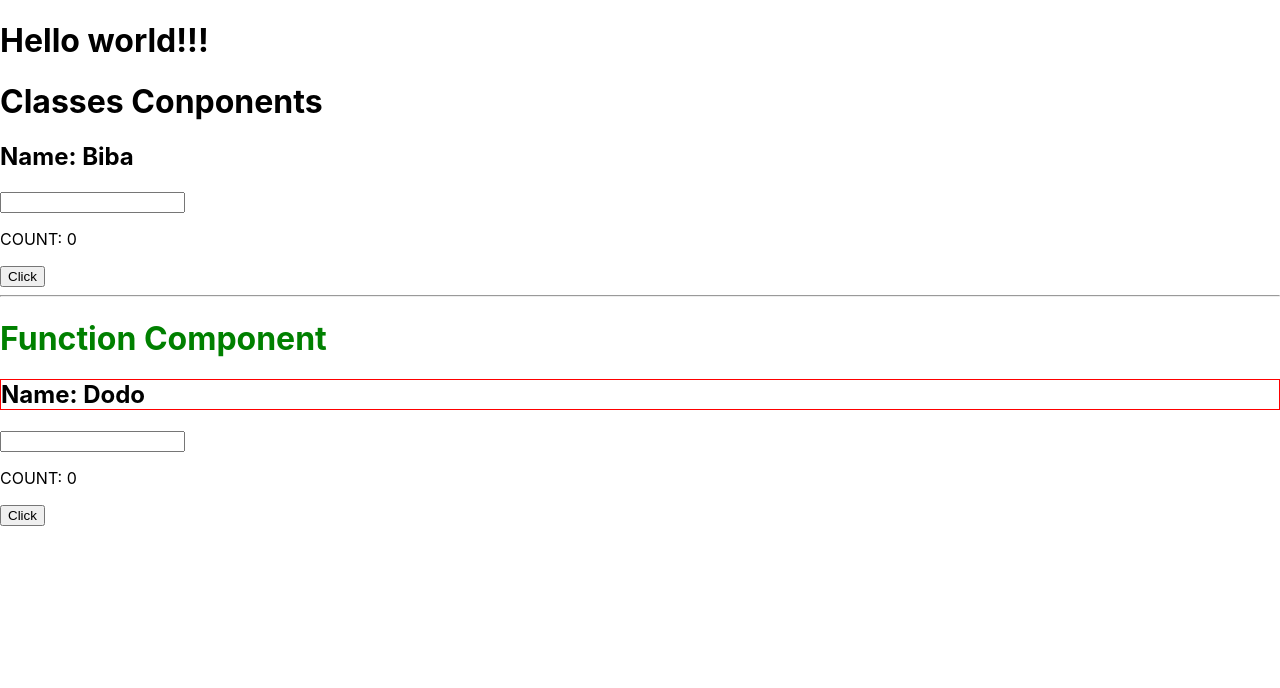
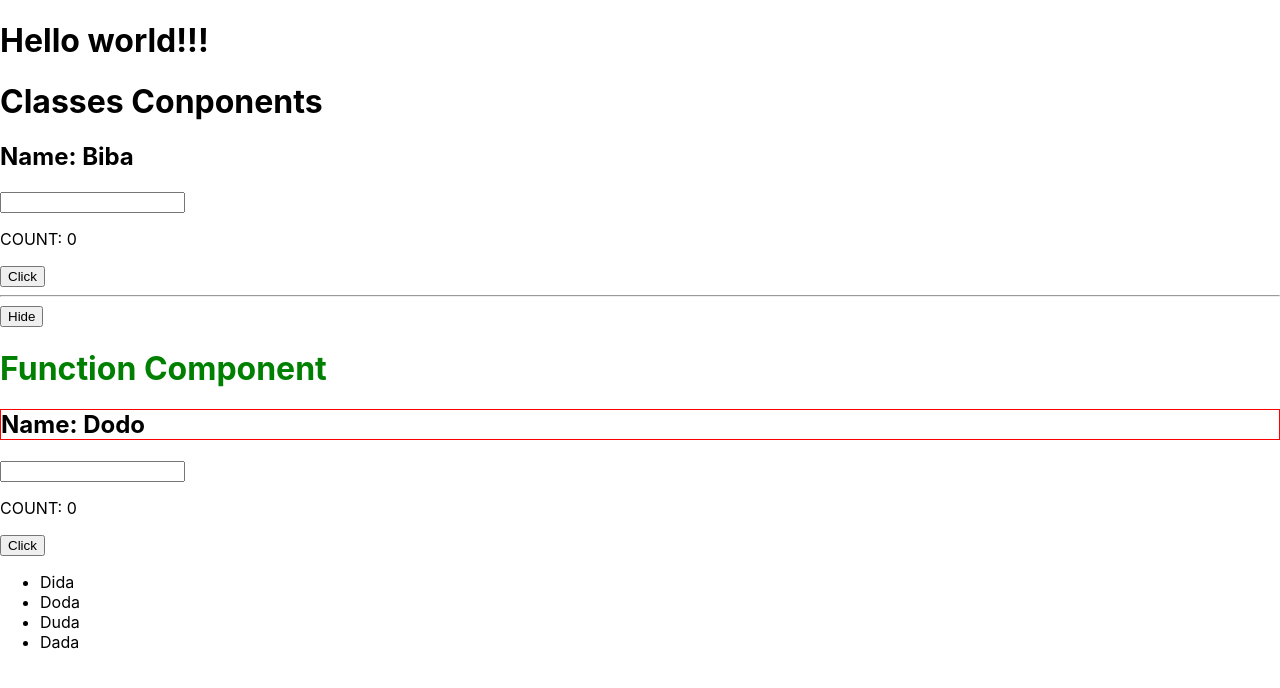
Before and after one commit to Photon74/reactlslearning, a React (Create React App) app: page / in a window 1280 px wide. Shown: the top 688 px of the page. Built offline with nearby package versions, Linux system fonts and the light colour scheme.

Commit message:
Array in list

```diff
--- a/src/App.js
+++ b/src/App.js
@@ -1,13 +1,23 @@
+import { useState } from "react"
 import { Form as ClassForm } from "./components/classes/Form"
 import { Form as FuncForm } from "./components/func/Form"
 
 export function App(){
+    const[toggle, setToggle] = useState(true)
+    const[arr, setArr] = useState([{name: 'Dida'}, {name: 'Doda'}, {name: 'Duda'}, {name: 'Dada'}])
+
     return (
         <>
             <h1>Hello world!!!</h1>
             <ClassForm></ClassForm>
             <hr />
-            <FuncForm></FuncForm>
+            <button onClick={() => setToggle(!toggle)}>{toggle ? 'Hide' : 'Show'}</button>
+            {toggle && <FuncForm />}
+            <ul>
+                {arr.map((item) => (
+                    <li>{item.name}</li>
+                ))}
+            </ul>
         </>
     )
 }
```
